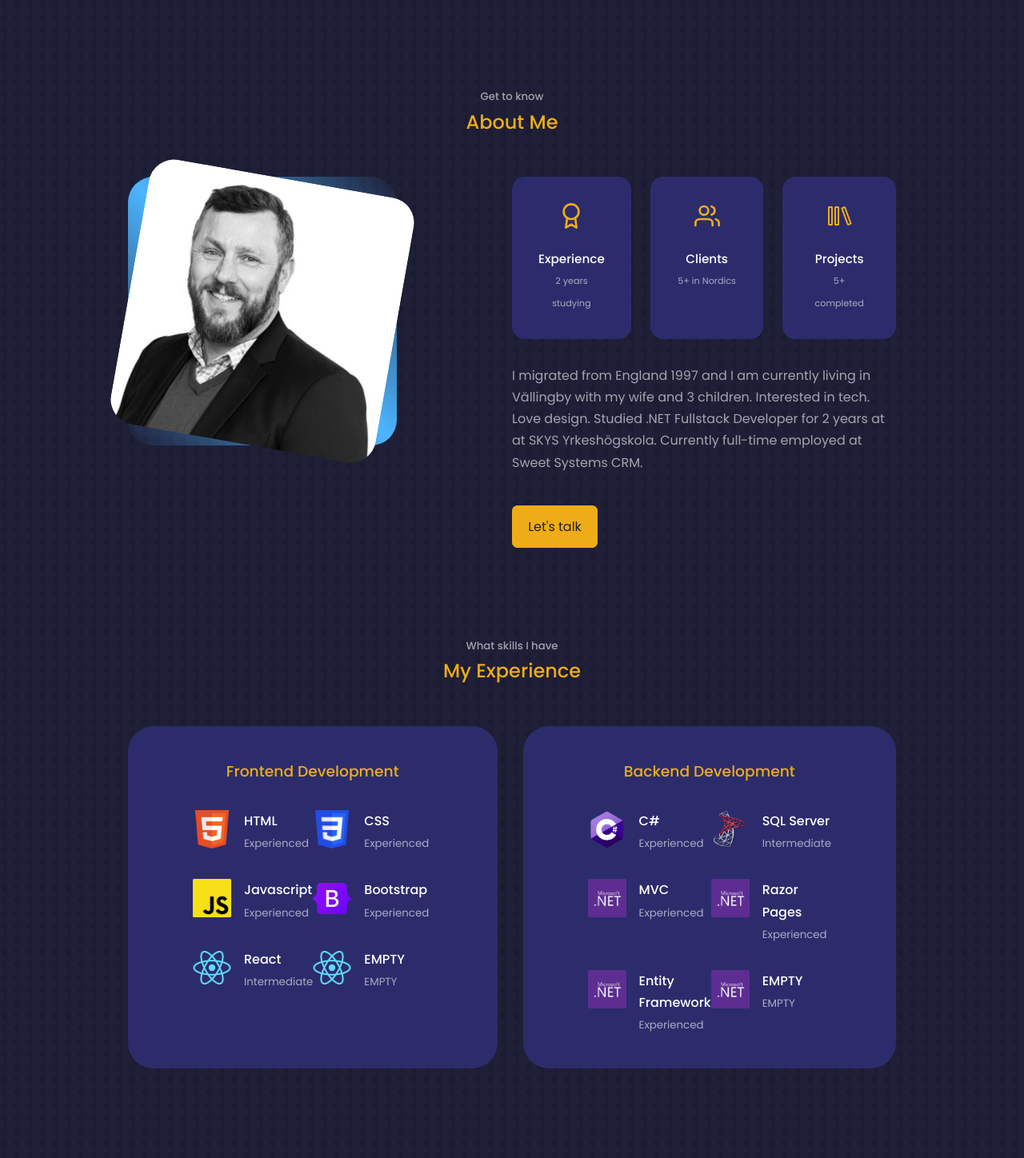
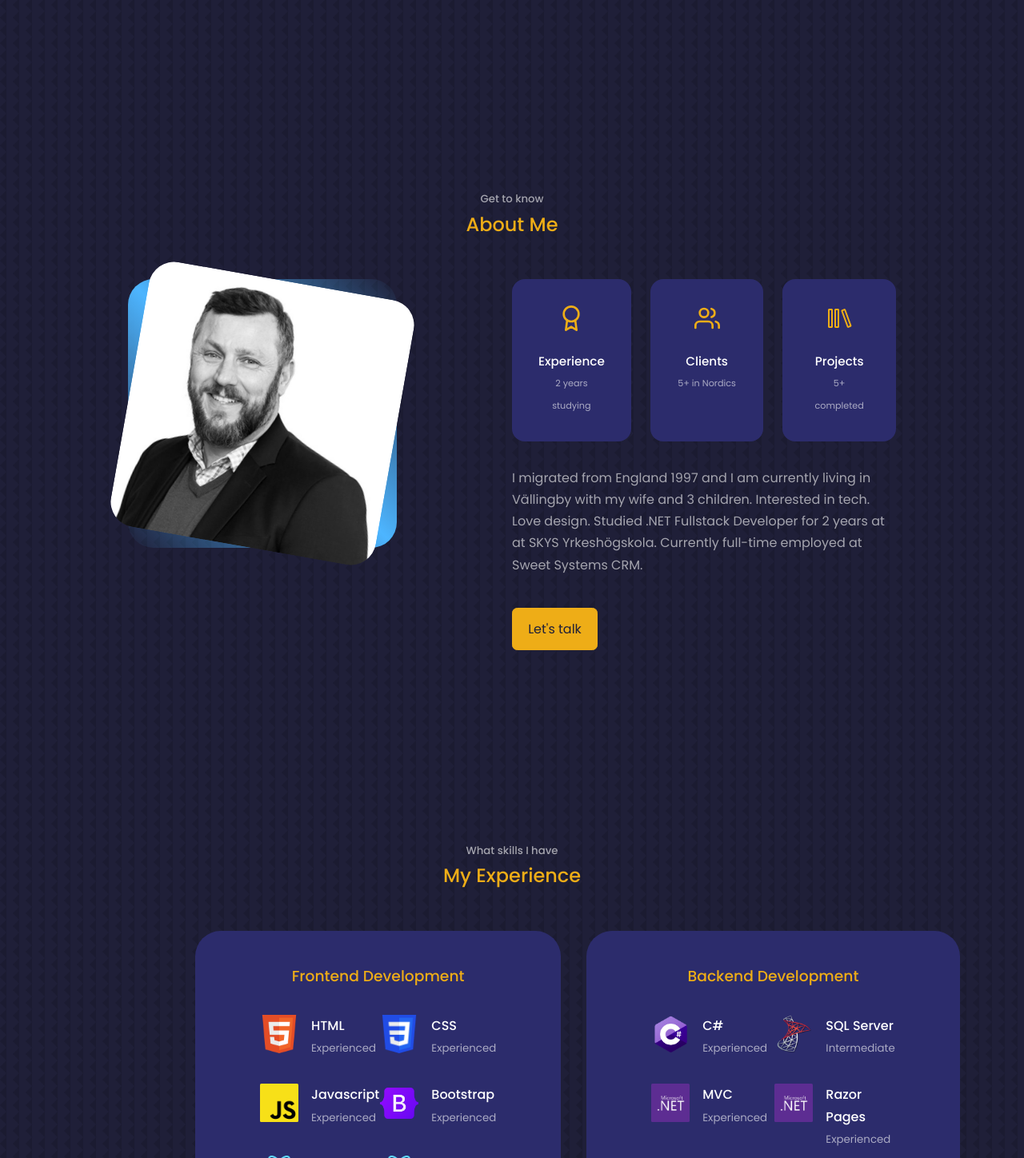
Before and after one commit to RichardChalk/portfolio, a React (Create React App) app: page / in a window 1280 px wide. Shown: the part 802-2250 px from the top of the page at 80% size. Built offline with nearby package versions, Linux system fonts and the light colour scheme.

Commit message:
Experience ipad responsive done

```diff
--- a/src/components/about/about.css
+++ b/src/components/about/about.css
@@ -1,5 +1,5 @@
 #about {
-  margin-top: 7rem;
+  padding-top: 7rem;
 }
 
 .about__container {
--- a/src/components/experience/experience.css
+++ b/src/components/experience/experience.css
@@ -1,5 +1,5 @@
 #experience {
-  margin-top: 7rem;
+  padding: 7rem;
 }
 
 .experience__container img {
@@ -55,7 +55,8 @@
   }
 
   .experience__container div {
-    width: 80%;
+    /* width: 80%; */
+    width: 100%;
     padding: 2rem;
     margin: 0 auto;
   }
```
